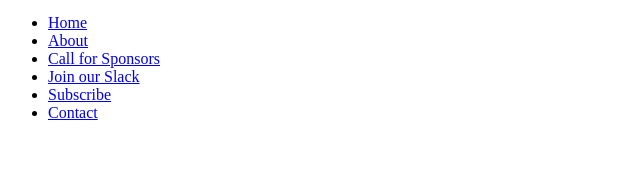
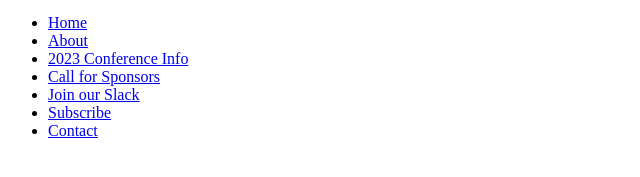
Before and after one commit to bsidesvi/bsidesvi.github.io, a website: page docs/header.html in a window 1280 px wide. Shown: the part 123-300 px from the top of the page, without its empty margins (0-640 px from the left). Drawn offline with Linux system fonts and the light colour scheme.

Commit message:
Update header.html

```diff
--- a/docs/header.html
+++ b/docs/header.html
@@ -13,6 +13,7 @@
                             <ul>
                                 <li><a id="index" href="./index.html">Home</a></li>
                                 <li><a id="about" href="./about.html">About</a></li>
+                                <li><a id="about" href="./2023-confrence.html">2023 Conference Info</a></li>
                                 <li><a id="sponsor" href="./sponsor.html">Call for Sponsors</a></li>
                                 <li><a href="https://communityinviter.com/apps/visrs/visrs" target="_blank">Join our Slack</a></li>
                                 <li><a href="http://eepurl.com/ipiEPo">Subscribe</a></li>
```
